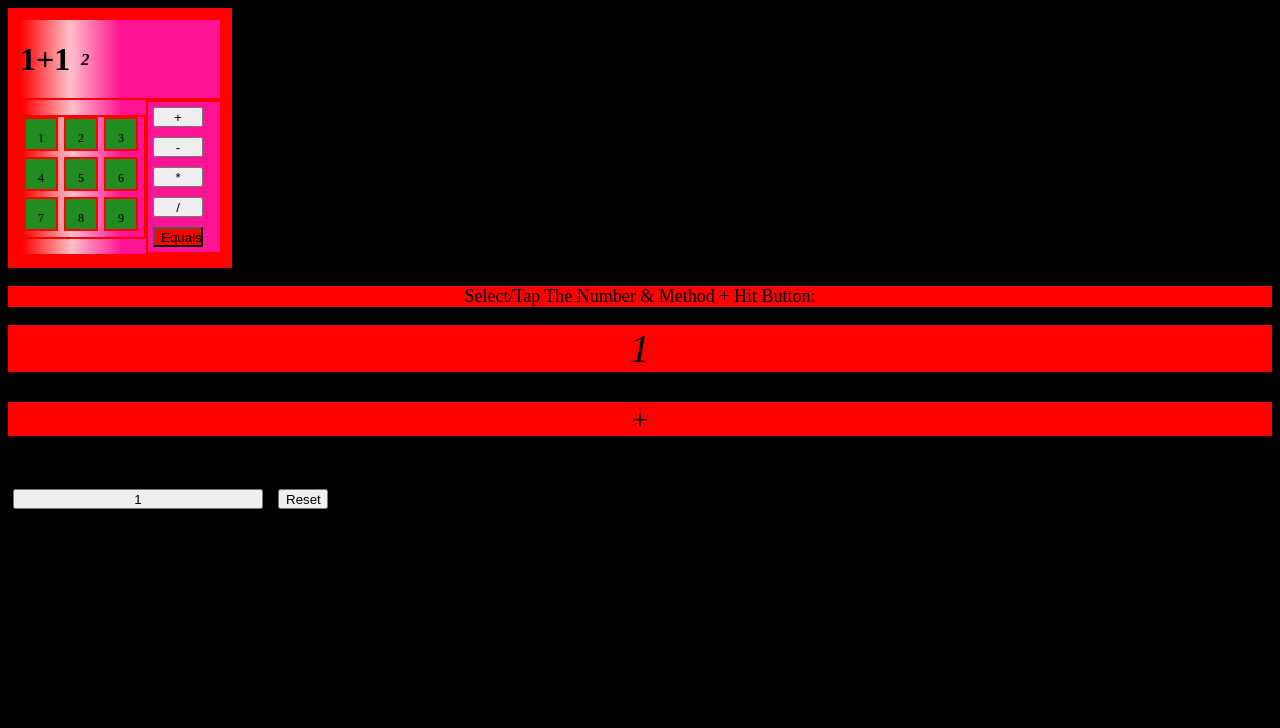
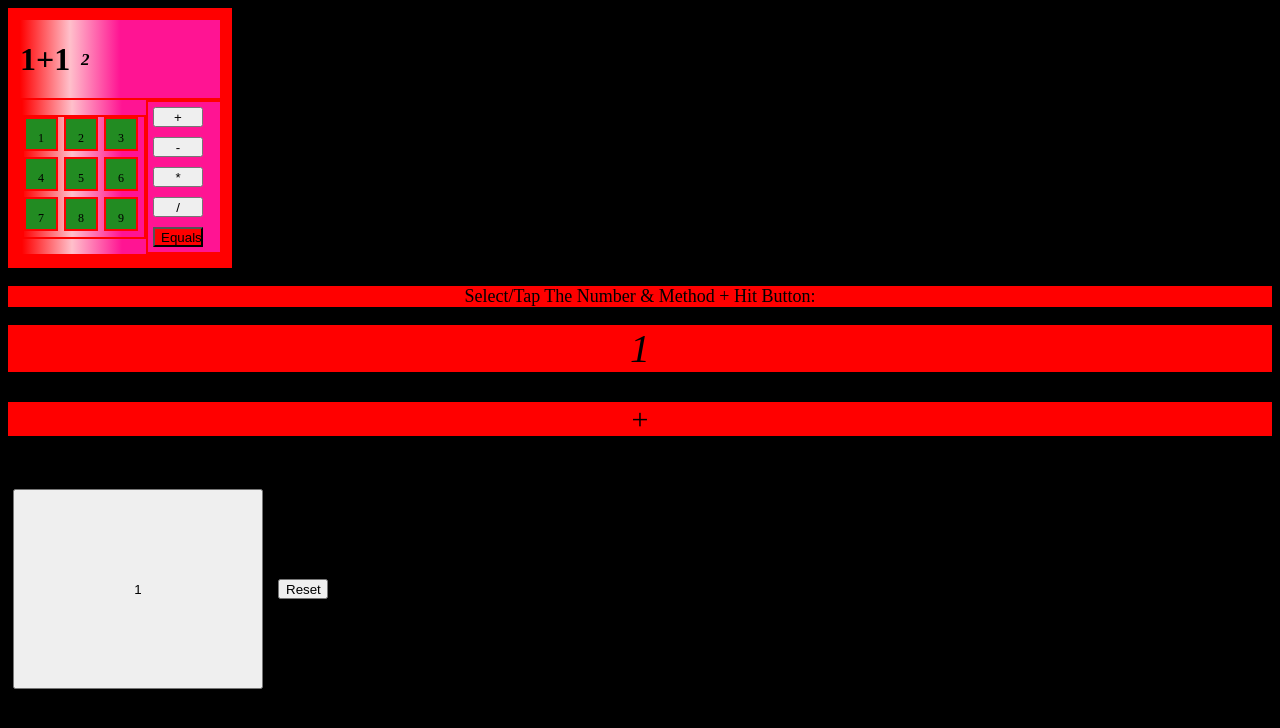
Before and after one commit to Soulbow2/soulbow2.github.io, a plain HTML site: page math.html in a window 1280 px wide. Drawn offline with Linux system fonts and the light colour scheme.

Commit message:
Update math.html

```diff
--- a/math.html
+++ b/math.html
@@ -41,7 +41,7 @@
 <p style="background:red; font-size:18px">Select/Tap The Number & Method + Hit Button: </p>
 <p style="background:red"><em style="background:red; font-size: 40px" id="node" onclick="timesTablesNode(this)">1</em></p><p style="background:red; font-size:30px" id="sign" onclick="method(this)">+</p>
 <br>
-<button style="width:250px" onclick="timesTables()" id="btn">1</button><button style="margin-left:10px" onclick="blank()">Reset</button>
+<button style="width:250px;height:200px" onclick="timesTables()" id="btn">1</button><button style="margin-left:10px" onclick="blank()">Reset</button>
 <script src="math.js"></script>
 </body>
 </html>
```
